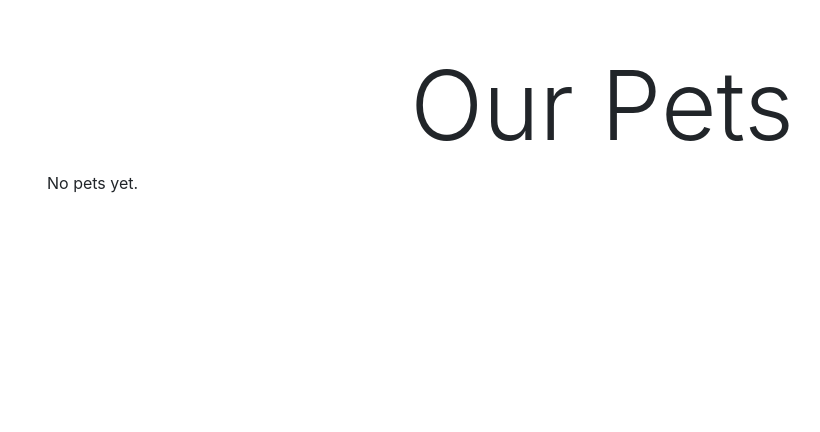
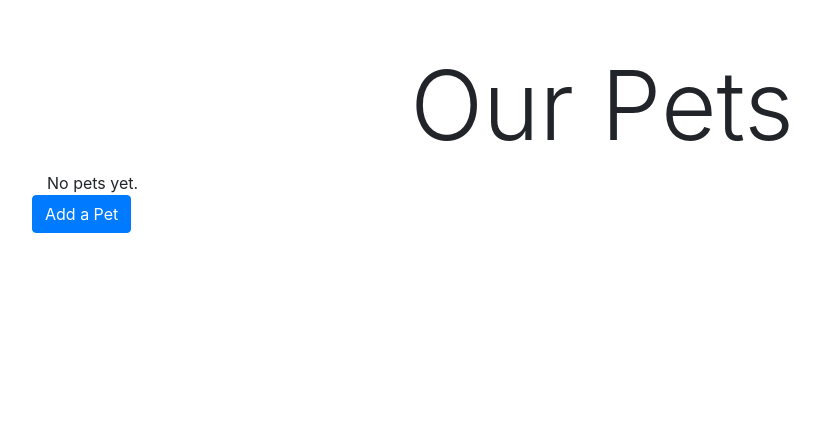
Before and after one commit to rgoshen/flask_adopt, a Flask app: page / in a window 1280 px wide. Shown: the part 56-488 px from the top of the page, without its empty margins (38-858 px from the left). Run offline with Flask 2, Linux system fonts and the light colour scheme; data that the repository does not hold is empty; some libraries are stand-ins or nearby versions.

Commit message:
added add pet button

```diff
--- a/templates/index.html
+++ b/templates/index.html
@@ -11,5 +11,6 @@
 {% else %}
 <div class="col-12">No pets yet.</div>
 {% endfor %}
+<a class="btn btn-primary" href="#">Add a Pet</a>
 </div>
 {% endblock %}
```
